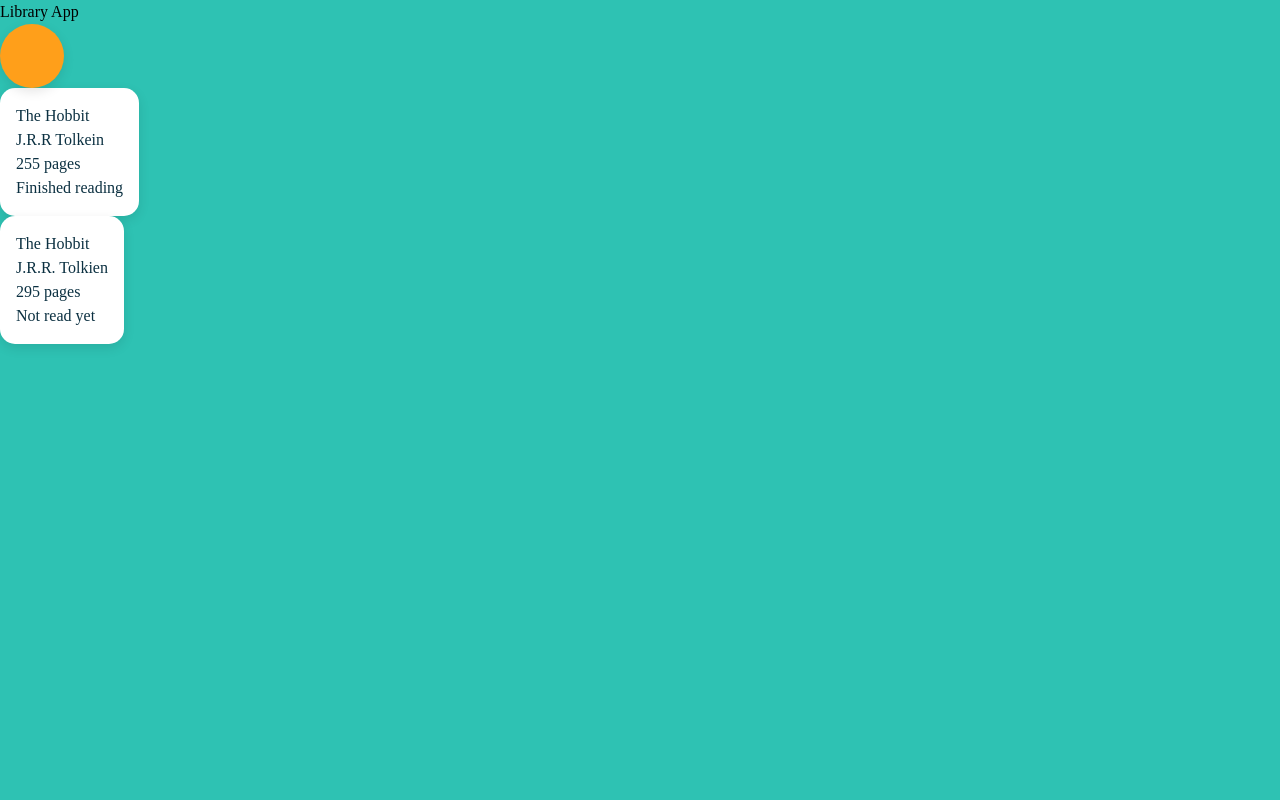
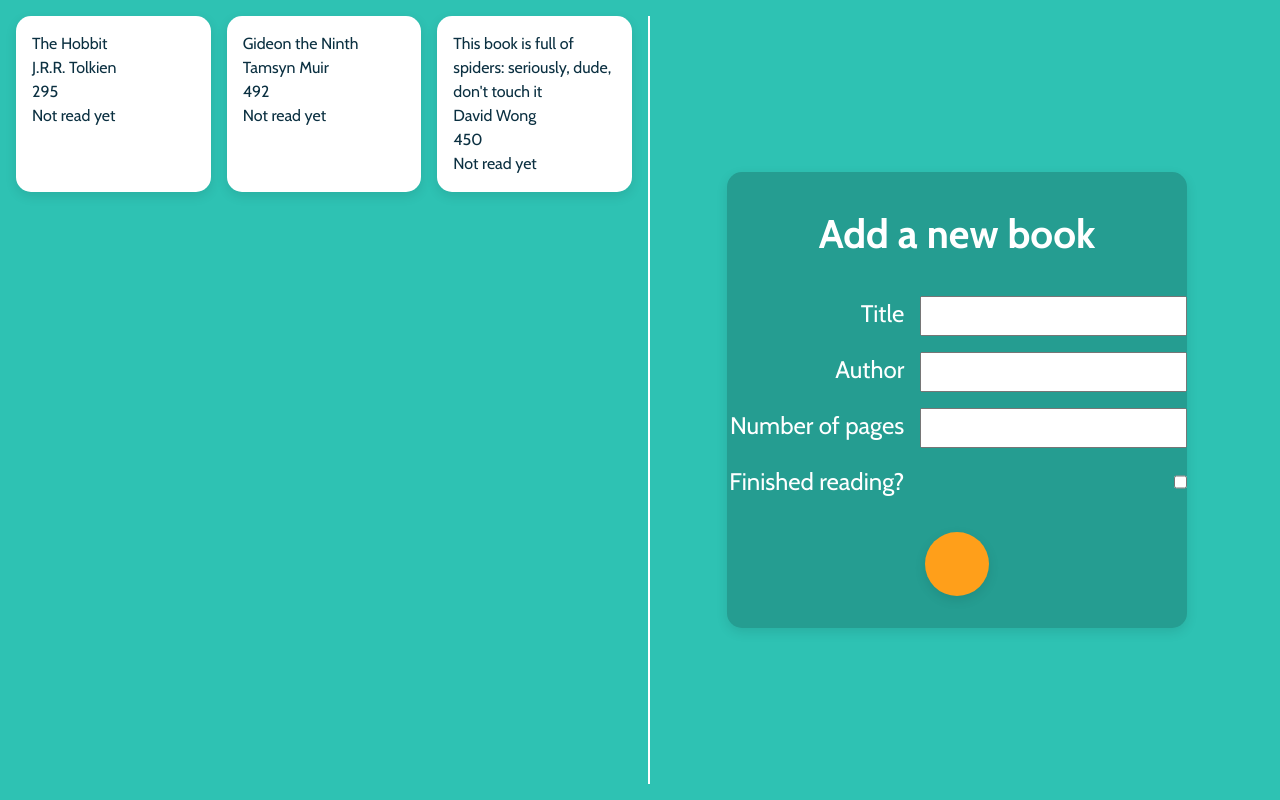
Before and after one commit to noxtua-code/library, a website built with Vite: page library/index.html in a window 1280 px wide. Built offline with nearby package versions, Linux system fonts and the light colour scheme; files whose address does not match are found by name.

Commit message:
Form functionality and new book submit button

```diff
--- a/library/index.html
+++ b/library/index.html
@@ -4,23 +4,31 @@
     <meta charset="UTF-8" />
     <meta name="viewport" content="width=device-width, initial-scale=1.0" />
     <title>Library</title>
+    <link rel="preconnect" href="https://fonts.googleapis.com">
+    <link rel="preconnect" href="https://fonts.gstatic.com" crossorigin>
+    <link href="https://fonts.googleapis.com/css2?family=Cabin:wght@400;500;600;700&display=swap" rel="stylesheet">
     <link rel="stylesheet" href="style.css">
+    <script type="module" src="/main.js" defer></script>
   </head>
   <body>
-    <div class="header">
-      <h1>Library App</h1>
-      <button></button>
-    </div>
-    <div class="main">
-      <div class="card">
-        <h2>The Hobbit</h2>
-        <ul>
-          <li>J.R.R Tolkein</li>
-          <li>255 pages</li>
-          <li>Finished reading</li>
-        </ul>
+    <main>
+    </main>
+    <sidebar>
+      <div class="form-container">
+        <h1>Add a new book</h1>
+        <form action="#" method="get" id="new-book-form">
+          <label for="title">Title</label>
+          <input type="text" name="title" id="title" required>
+          <label for="author">Author</label>
+          <input type="text" name="author" id="author">
+          <label for="pages">Number of pages</label>
+          <input type="number" name="pages" id="pages">
+          <label for="read">Finished reading?</label>
+          <input type="checkbox" name="read" id="read" value="true">
+        </form>
+          <button aria-label="Submit form" type="submit" form="new-book-form" class="new-book-button"></button>
       </div>
-    </div>
-    <script type="module" src="/main.js"></script>
+    </sidebar>
+    </body>
   </body>
 </html>
--- a/library/main.js
+++ b/library/main.js
@@ -1,5 +1,11 @@
-const main = document.querySelector(".main");
+const main = document.querySelector("main");
 const myLibrary = [];
+const newBookButton = document.querySelector(".new-book-button");
+const newBookForm = document.querySelector("#new-book-form");
+const title = document.querySelector("#title");
+const author = document.querySelector("#author");
+const pages = document.querySelector("#pages");
+const read = document.querySelector("#read");
 
 function Book(title, author, pages, read) {
   this.title = title;
@@ -23,7 +29,7 @@ function appendBookDetails(newBookObject, bookList) {
   Object.keys(newBookObject).forEach((key) => {
     const bookDetail = document.createElement("li");
 
-    if (key === "pages") {
+    if (key === "pages" && pages.value !== "") {
       bookDetail.textContent = `${newBookObject[key]} pages`;
     } else if (key === "read") {
       if (newBookObject[key] === "true") {
@@ -49,9 +55,36 @@ function createBookCard(newBookObject) {
 
   newCard.appendChild(bookDetailsList);
   main.appendChild(newCard);
+  newCard.dataset.index = myLibrary.indexOf(newBookObject);
 }
 
-const theHobbit = new Book("The Hobbit", "J.R.R. Tolkien", 295, false);
+const theHobbit = new Book("The Hobbit", "J.R.R. Tolkien", 295, true);
 addBookToLibrary(theHobbit);
 
-createBookCard(theHobbit);
+const gideonTheNinth = new Book("Gideon the Ninth", "Tamsyn Muir", 492, true);
+addBookToLibrary(gideonTheNinth);
+
+const bookHasSpiders = new Book(
+  "This book is full of spiders: seriously, dude, don't touch it",
+  "David Wong",
+  450,
+  false
+);
+addBookToLibrary(bookHasSpiders);
+
+Object.keys(myLibrary).forEach((item) => {
+  createBookCard(myLibrary[item]);
+});
+
+newBookForm.addEventListener("submit", (e) => {
+  e.preventDefault();
+
+  const newBook = new Book(title.value, author.value, pages.value, read.value);
+  addBookToLibrary(newBook);
+  createBookCard(myLibrary.at(-1));
+
+  title.value = "";
+  author.value = "";
+  pages.value = "";
+  read.value = "";
+});
--- a/library/style.css
+++ b/library/style.css
@@ -3,7 +3,18 @@
   --clr-neutral-200: hsl(300, 100%, 100%);
   --clr-accent-400: hsl(35, 100%, 55%);
   --clr-primary-400: hsl(174, 62%, 47%);
+  --clr-primary-600: hsl(174, 62%, 38%);
   --clr-secondary-800: hsl(199, 71%, 15%);
+
+  --fw-regular: 400;
+  --fw-medium: 500;
+  --fw-semibold: 600;
+  --fw-bold: 700;
+
+  --fs-400: 1rem;
+  --fs-500: 1.5rem;
+  --fs-600: 2rem;
+  --fs-700: 2.5rem;
 }
 
 /* Box sizing rules */
@@ -71,7 +82,13 @@ p, h1, h2, h3, h4, h5, h6 {
 }
 
 body {
+  font-family: 'Cabin', sans-serif;
   background-color: var(--clr-primary-400);
+  display: grid;
+  grid-template-columns: 1fr 1fr;
+  gap: 1rem;
+  align-items: start;
+  padding: 1rem;
 }
 
 button {
@@ -81,6 +98,8 @@ button {
   border: none;
   box-shadow: rgba(0, 0, 0, 0.1) 0px 4px 12px;
   position: relative;
+  width: min-content;
+  cursor: pointer;
 }
 
 button::after {
@@ -102,14 +121,58 @@ button:focus::after {
   transition: transform 0.5s;
 }
 
+main {
+  display: grid;
+  grid-template-columns: repeat(3, 1fr);
+  gap: 1rem;
+}
+
+sidebar {
+  height: 100%;
+  width: 100%;
+  border-left: 2px solid var(--clr-neutral-200);
+
+  display: grid;
+  grid-template-columns: 1fr 75% 1fr;
+  align-items: center;
+}
+
+.form-container {
+  grid-column: 2 / 3;
+  background-color: var(--clr-primary-600);
+  color: var(--clr-neutral-200);
+  box-shadow: rgba(0, 0, 0, 0.1) 0px 4px 12px;
+  border-radius: 15px;
+
+  height: min-content;
+  padding-block: 2rem;
+
+  display: flex;
+  flex-direction: column;
+  align-items: center;
+  justify-content: center;
+  gap: 2rem;
+}
+
+form {
+  display: grid;
+  grid-template-columns: 1fr 1fr;
+  gap: 1rem;
+  font-size: var(--fs-500);
+  justify-items: end;
+}
+
+.form-container h1 {
+  font-weight: var(--fw-bold);
+  font-size: var(--fs-700);
+}
+
 .card {
   background-color: var(--clr-neutral-200);
   color: var(--clr-secondary-800);
-  width: max-content;
-  padding: 1rem;
   border-radius: 15px;
   box-shadow: rgba(0, 0, 0, 0.1) 0px 4px 12px;
-
+  padding: 1rem;
 }
 
 .card ul {
```
